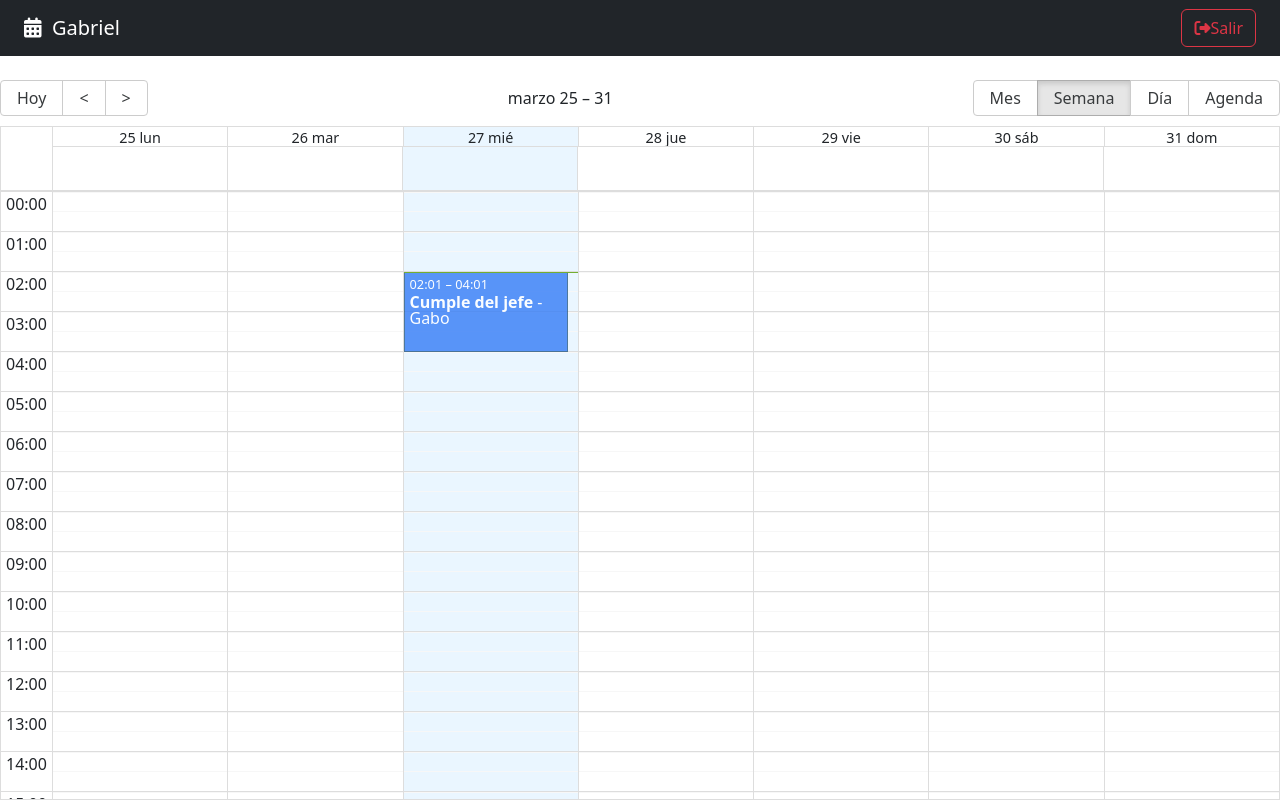
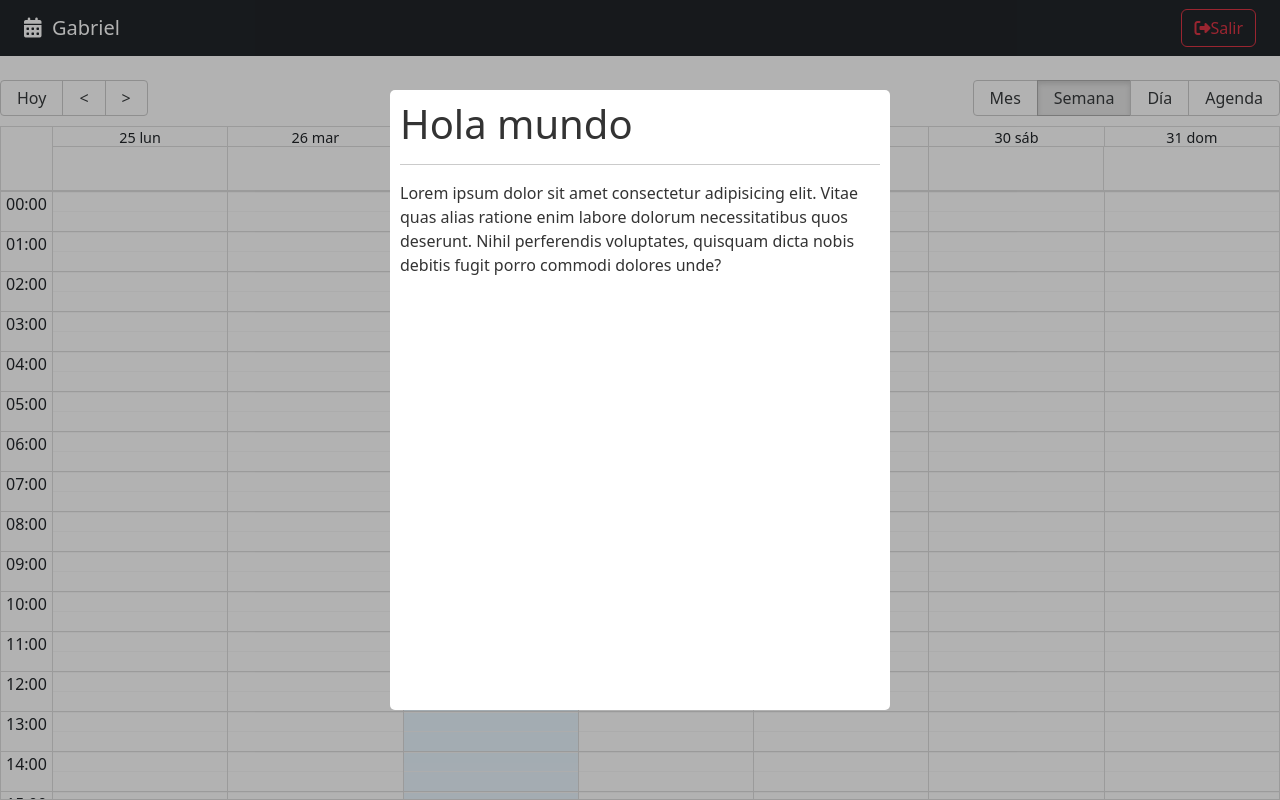
Before and after one commit to 1gabrielcarrizo/mern-calendar, a React (Vite) app: page / in a window 1280 px wide. Built offline with nearby package versions, Linux system fonts and the light colour scheme.

Commit message:
modal created

```diff
--- a/package.json
+++ b/package.json
@@ -15,6 +15,7 @@
     "react": "^18.2.0",
     "react-big-calendar": "^1.11.2",
     "react-dom": "^18.2.0",
+    "react-modal": "^3.16.1",
     "react-router-dom": "^6.22.3",
     "sort-by": "^0.0.2"
   },
--- /dev/null
+++ b/src/calendar/components/CalendarModal.jsx
@@ -0,0 +1,40 @@
+import { useState } from 'react';
+import Modal from 'react-modal'
+
+const customStyles = {
+    content: {
+        top: '50%',
+        left: '50%',
+        right: 'auto',
+        bottom: 'auto',
+        marginRight: '-50%',
+        transform: 'translate(-50%, -50%)',
+    },
+}
+
+Modal.setAppElement('#root'); // se sobrepone en los elementos
+
+export const CalendarModal = () => {
+
+    const [isOpen, setIsOpen] = useState(true)
+
+    const onCloseModal = () => {
+        console.log("cerrando modal")
+        setIsOpen(false)
+    }
+
+    return (
+        <Modal
+            isOpen={isOpen}
+            onRequestClose={onCloseModal}
+            style={customStyles}
+            className='modal'
+            overlayClassName='modal-fondo'
+            closeTimeoutMS={200}
+        >
+            <h1>Hola mundo</h1>
+            <hr />
+            <p>Lorem ipsum dolor sit amet consectetur adipisicing elit. Vitae quas alias ratione enim labore dolorum necessitatibus quos deserunt. Nihil perferendis voluptates, quisquam dicta nobis debitis fugit porro commodi dolores unde?</p>
+        </Modal>
+    )
+}
--- a/src/calendar/index.js
+++ b/src/calendar/index.js
@@ -1,3 +1,4 @@
 export * from './pages/CalendarPage'
 export * from './components/Navbar'
 export * from './components/CalendarEvent'
+export * from './components/CalendarModal'
--- a/src/calendar/pages/CalendarPage.jsx
+++ b/src/calendar/pages/CalendarPage.jsx
@@ -4,7 +4,7 @@
 
 import { addHours } from 'date-fns'
 
-import { CalendarEvent, Navbar } from '../'
+import { CalendarEvent, CalendarModal, Navbar } from '../'
 import { getMessagesES, localizer } from '../../helpers'
 
 const events = [{
@@ -73,6 +73,7 @@
         onSelectEvent={onSelect}
         onView={onViewChanged}
       />
+      <CalendarModal/>
     </>
   )
 }
--- a/src/index.css
+++ b/src/index.css
@@ -1,11 +1,40 @@
-body{
-  margin: 0;
-  font-family: system-ui, -apple-system, BlinkMacSystemFont, 'Segoe UI', Roboto, Oxygen, Ubuntu, Cantarell, 'Open Sans', 'Helvetica Neue', sans-serif;
-  -webkit-font-smoothing: antialiased;
-  -moz-osx-font-smoothing: grayscale;
+/* Modal */
+.ReactModalPortal > div{
+  opacity: 0;
 }
 
-code{
-  font-family: source-code-pro, Menlo, Monaco, Consolas, 'Courier New',
-  monospace;
+.ReactModalPortal .ReactModal__Overlay {
+  align-items: center;
+  display: flex;
+  justify-content: center;
+  transition: opacity .2s ease-in-out;
+  z-index: 999;
 }
+
+.modal-fondo {
+  background-color: rgba(0, 0, 0, 0.3);
+  bottom: 0;
+  left: 0;
+  right: 0;
+  top: 0;
+  position: fixed;
+}
+
+.ReactModalPortal .ReactModal__Overlay--after-open {
+  opacity: 1;
+}
+
+.ReactModalPortal .ReactModal__Overlay--before-close {
+  opacity: 0;
+}
+
+.modal {
+  background: white;
+  border-radius: 5px;
+  color: rgb(51, 51, 51);
+  display: inline;
+  max-height: 620px;
+  max-width: 500px;
+  outline: none;
+  padding: 10px;
+}
```
Also changed, not shown: 1 other file (tests, documents, lock files or other folders).
